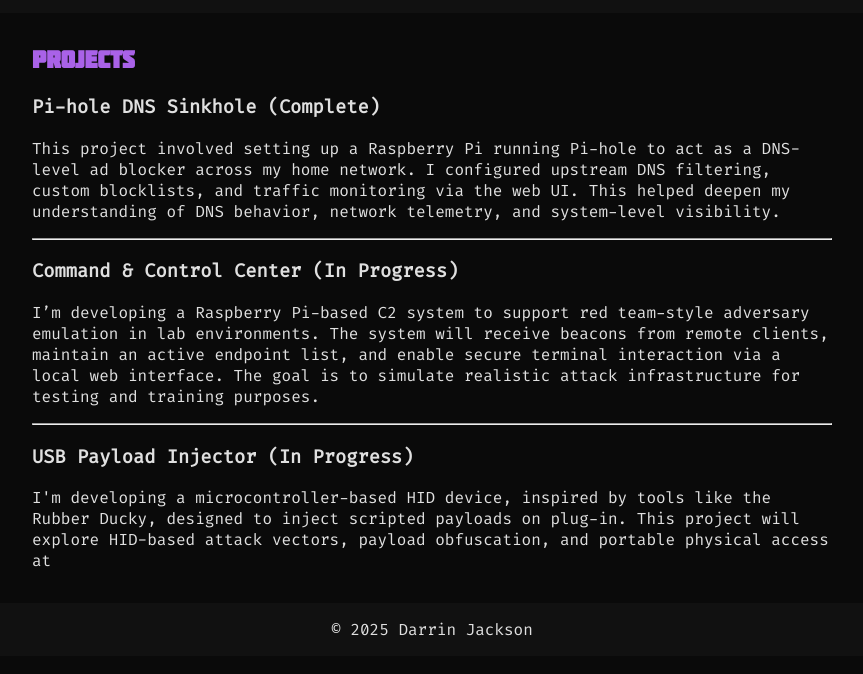
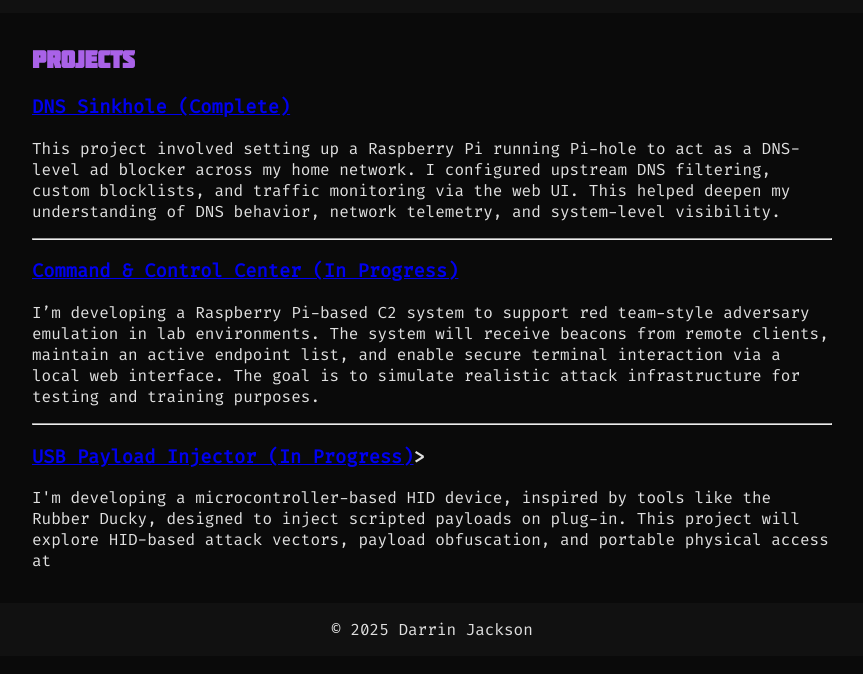
Before and after one commit to Darrinj99/darrinj99.github.io, a plain HTML site: page projects/index.html in a window 1280 px wide. Shown: the part 120-794 px from the top of the page, without its empty margins (208-1071 px from the left). Drawn offline with Linux system fonts and the light colour scheme.

Commit message:
Update index.html

```diff
--- a/projects/index.html
+++ b/projects/index.html
@@ -59,7 +59,7 @@
   <main>
 <h2>Projects</h2>
 
-<h3>Pi-hole DNS Sinkhole (Complete)</h3>
+<h3><a href="/projects/sinkhole.html">DNS Sinkhole (Complete)</a></h3>
 <p>This project involved setting up a Raspberry Pi running Pi-hole to act as a DNS-level ad blocker across my home network. I configured upstream DNS filtering, custom blocklists, and traffic monitoring via the web UI. This helped deepen my understanding of DNS behavior, network telemetry, and system-level visibility.</p>
 
 <!-- Future Enhancements:
@@ -71,7 +71,7 @@
 
 <hr>
 
-<h3>Command & Control Center (In Progress)</h3>
+<h3><a href="/projects/c2.html">Command & Control Center (In Progress)</a></h3>
 <p>I’m developing a Raspberry Pi-based C2 system to support red team-style adversary emulation in lab environments. The system will receive beacons from remote clients, maintain an active endpoint list, and enable secure terminal interaction via a local web interface. The goal is to simulate realistic attack infrastructure for testing and training purposes.</p>
 
 <!-- Future Enhancements:
@@ -83,7 +83,7 @@
 
 <hr>
 
-<h3>USB Payload Injector (In Progress)</h3>
+<h3><a href="/projects/usb-injector.html">USB Payload Injector (In Progress)</a>></h3>
 <p>I'm developing a microcontroller-based HID device, inspired by tools like the Rubber Ducky, designed to inject scripted payloads on plug-in. This project will explore HID-based attack vectors, payload obfuscation, and portable physical access at
 
   </main>
```
